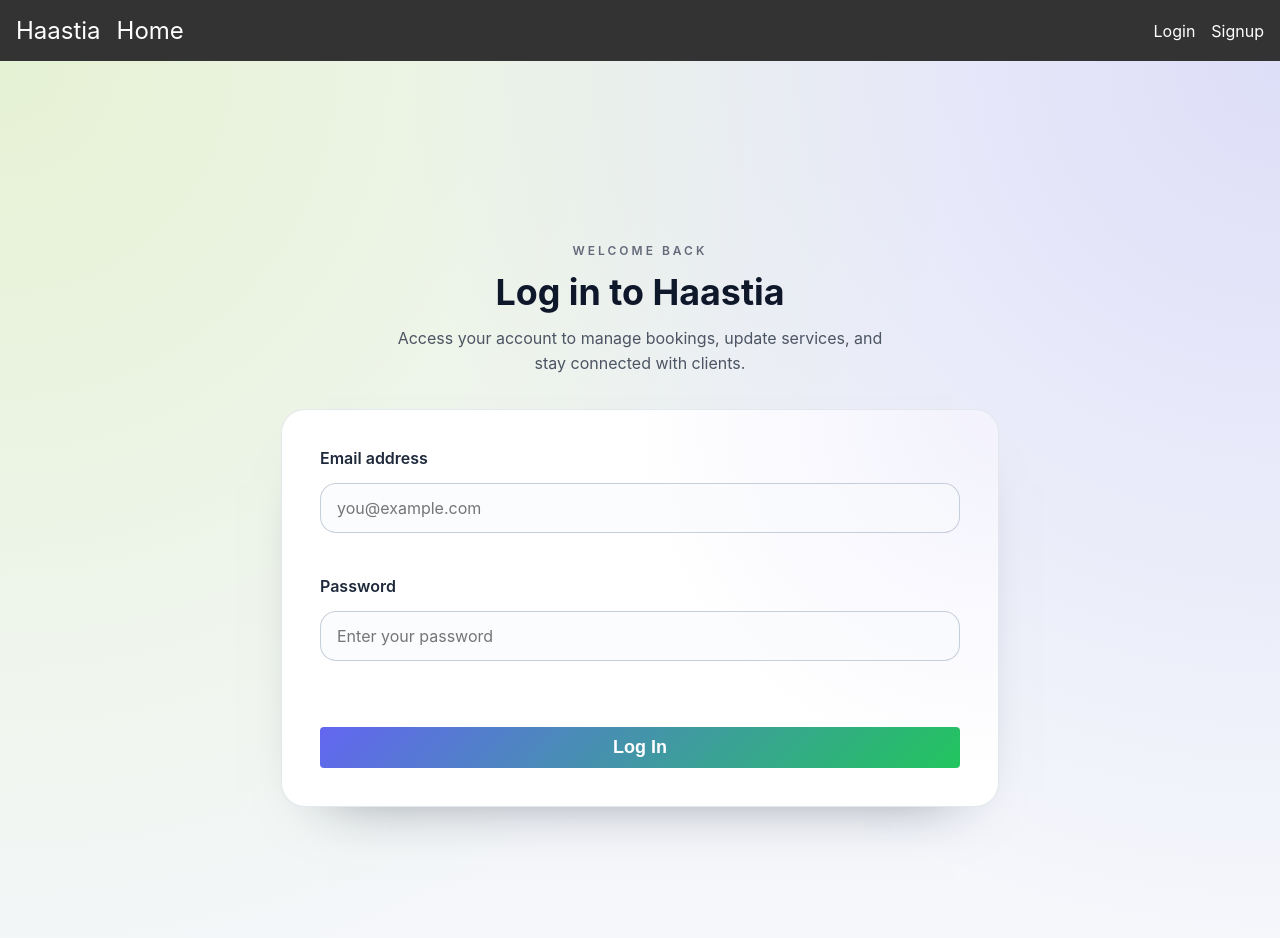
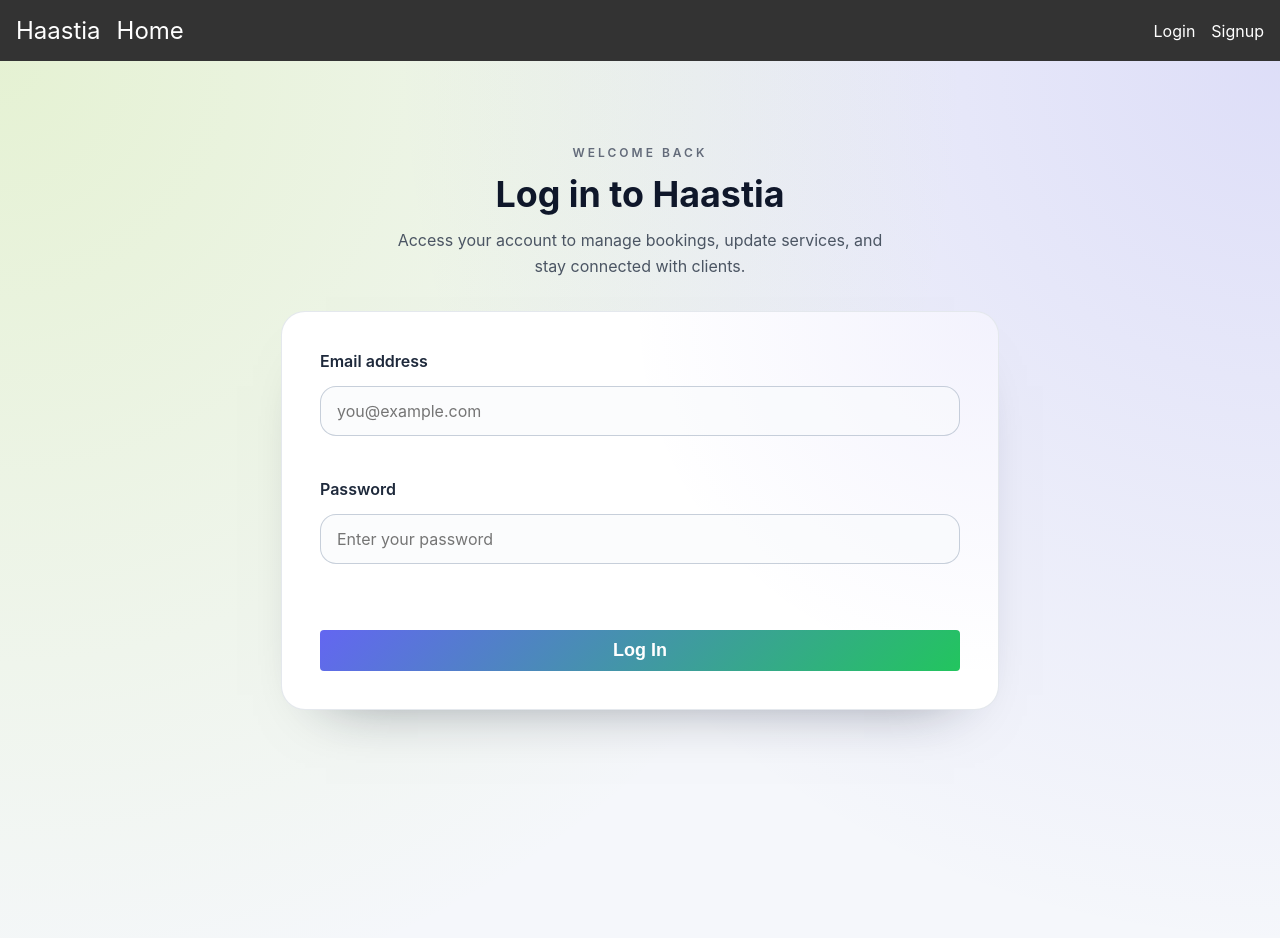
Before and after one commit to steph-kimm/Haastia, a React (Create React App) app in the folder web/haastia/: page /login in a window 1280 px wide. Shown: the top 938 px of the page. Built offline with nearby package versions, Linux system fonts and the light colour scheme.

Commit message:
styling updates

```diff
--- a/web/haastia/src/components/Pages/auth/Auth.css
+++ b/web/haastia/src/components/Pages/auth/Auth.css
@@ -1,8 +1,8 @@
 .auth-page {
   min-height: 100vh;
-  padding: 64px 16px 96px;
+  padding: 84px 16px 96px;
   display: flex;
-  align-items: center;
+  align-items: flex-start;
   background:
     radial-gradient(circle at top left, rgba(157, 217, 30, 0.18), transparent 60%),
     radial-gradient(circle at top right, rgba(79, 70, 229, 0.14), transparent 55%),
--- a/web/haastia/src/views/professionalView/MyServices.css
+++ b/web/haastia/src/views/professionalView/MyServices.css
@@ -14,8 +14,8 @@
   margin: 0 auto 32px;
   padding: 36px 32px;
   border-radius: 28px;
-  background: linear-gradient(135deg, #191d3a 0%, #303867 60%, #4f5fe6 100%);
-  color: #f8fafc;
+  background: linear-gradient(135deg, #ccd2ff 0%, #aab6ff 60%, #8fa0ff 100%);
+  color: #1d2433;
   overflow: hidden;
   box-shadow: 0 20px 60px rgba(25, 29, 58, 0.35);
 }
@@ -50,7 +50,7 @@
 
 .services-hero p {
   margin: 0;
-  color: rgba(248, 250, 252, 0.82);
+  /* color: rgba(248, 250, 252, 0.82); */
   line-height: 1.6;
 }
 
```
